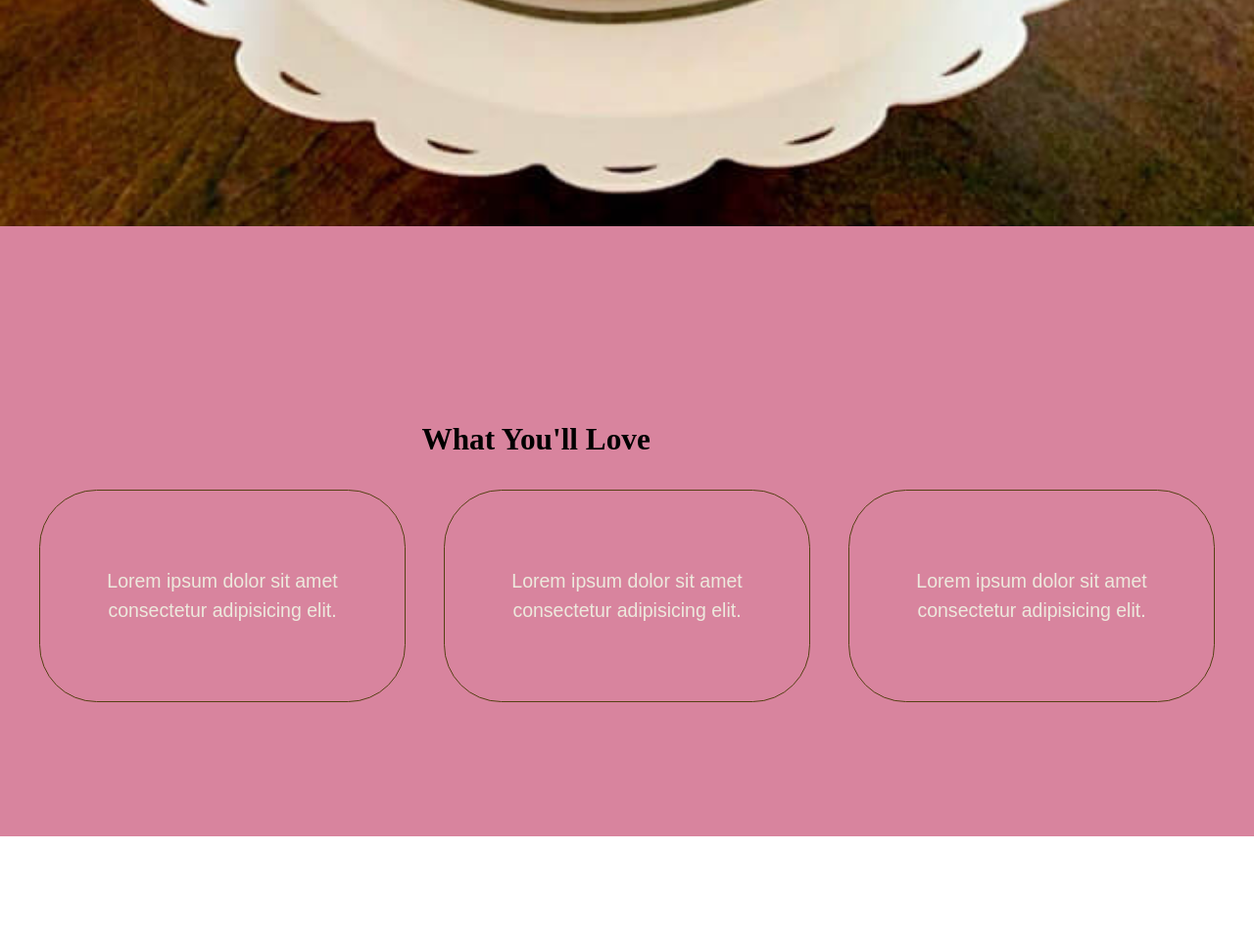
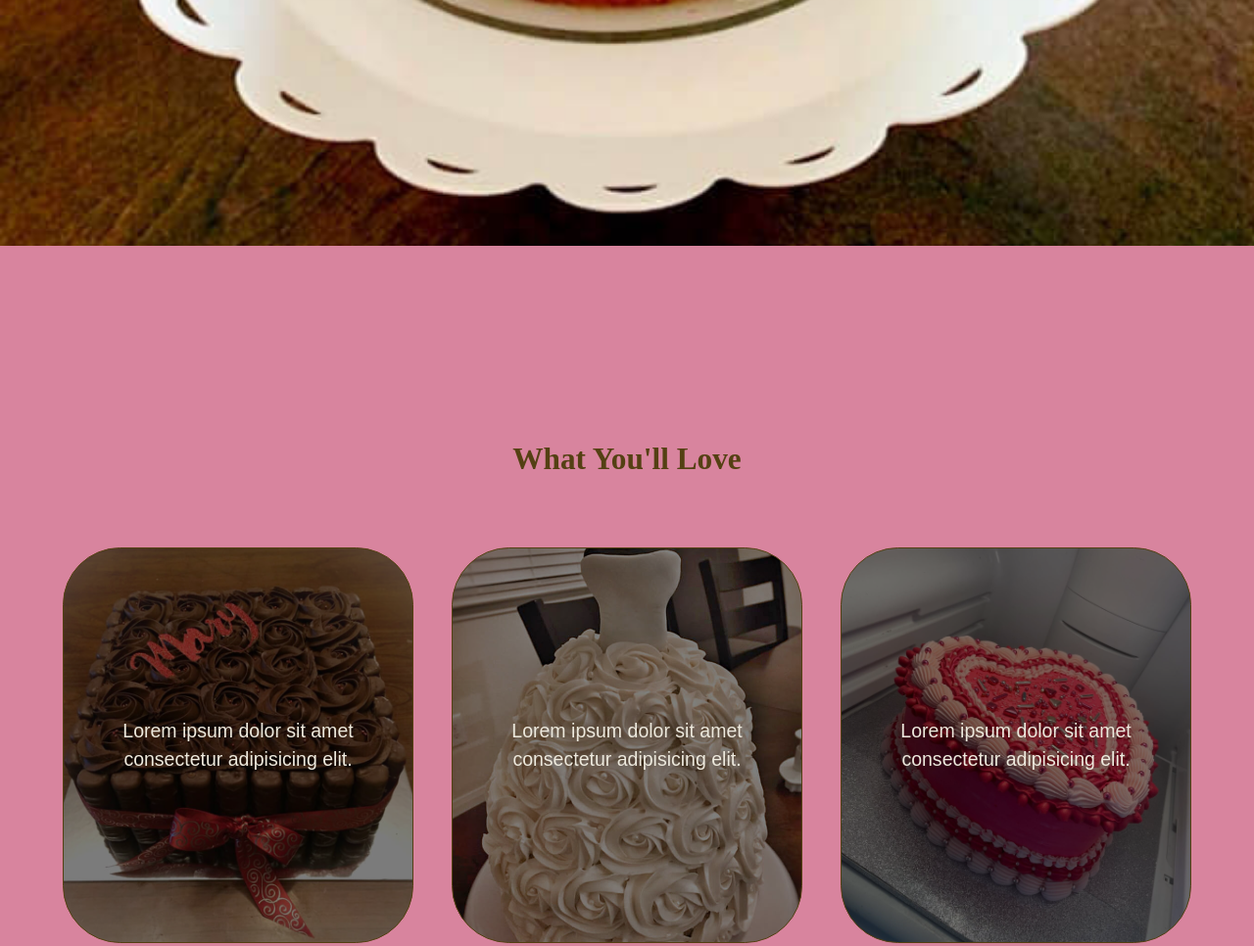
Before and after one commit to peanutbutterjlly/cakeShop, a plain HTML site: page index.html in a window 1280 px wide. Shown: the part 3536-4502 px from the top of the page at 98% size. Before the commit the page ends 4390 px from the top, so only its background shows below. Drawn offline with Linux system fonts and the light colour scheme.

Commit message:
adding pics and cards

```diff
--- a/index.html
+++ b/index.html
@@ -43,15 +43,15 @@
                 </div>
             </section>
             <div class="cake-img">
-                <img class="img-cake" src="/static/img/cake-2.JPG" alt="30th birthday cake">
+                <img class="img-cake" loading="lazy" src="/static/img/cake-2.JPG" alt="30th birthday cake">
             </div>
         </div>
         <section class="examples text-center">
             <h2>What You'll Love</h2>
             <div class="row">
-                <article class="card">Lorem ipsum dolor sit amet consectetur adipisicing elit.</article>
-                <article class="card">Lorem ipsum dolor sit amet consectetur adipisicing elit.</article>
-                <article class="card">Lorem ipsum dolor sit amet consectetur adipisicing elit.</article>
+                <article class="card card-1">Lorem ipsum dolor sit amet consectetur adipisicing elit.</article>
+                <article class="card card-2">Lorem ipsum dolor sit amet consectetur adipisicing elit.</article>
+                <article class="card card-3">Lorem ipsum dolor sit amet consectetur adipisicing elit.</article>
             </div>
         </section>
     </main>
--- a/static/css/base.css
+++ b/static/css/base.css
@@ -34,6 +34,7 @@
 }
 * {
   margin: 0;
+  overflow-x: hidden;
   padding: 0;
 }
 
--- a/static/css/style.css
+++ b/static/css/style.css
@@ -22,11 +22,12 @@ section {
   gap: var(--small-block);
   justify-content: center;
   margin-inline: auto;
-  width: min(1200px, 95vw);
+  width: min(1200px, 90vw);
 }
 
 .text-center {
   text-align: center;
+  margin-inline: auto;
 }
 
 .wrapper {
@@ -54,8 +55,9 @@ section {
 }
 
 .cake-img {
+  flex: 1 0 570px;
+  max-width: 100%;
   width: 900px;
-  flex: 1 0 570px;
 }
 
 .cake-img img {
@@ -77,17 +79,43 @@ section {
   margin-block: var(--small-block);
 }
 
+.examples h2 {
+  color: var(--secondary-color);
+  margin-inline: auto;
+  padding-bottom: var(--small-block);
+}
+
 .card {
+  background-blend-mode: multiply;
+  background-color: rgba(0, 0, 0, 0.5);
+  background-position: center;
+  background-size: cover;
   border: 1px solid var(--secondary-color);
   border-radius: 3rem;
   color: var(--tertiary-color);
-  flex: 1 0 300px;
-  padding: calc(var(--small-block) * 2) var(--small-block);
+  flex: 1 0 333px;
+  padding: calc(var(--small-block) * 4.4) var(--small-block);
 }
 
-@media (max-width: 500px) {
+.card-1 {
+  background-image: url(/static/img/choc.JPG);
+}
+
+.card-2 {
+  background-image: url(/static/img/dress.JPG);
+}
+
+.card-3 {
+  background-image: url(/static/img/heart.jpeg);
+}
+
+@media (max-width: 600px) {
   :root {
     --big-block: 5rem;
     --small-block: 1.5rem;
   }
+
+  .card {
+    padding: 14rem var(--small-block);
+  }
 }
```
Also changed, not shown: static/img/choc.JPG (added), static/img/dress.JPG (added), static/img/heart.jpeg (added).
